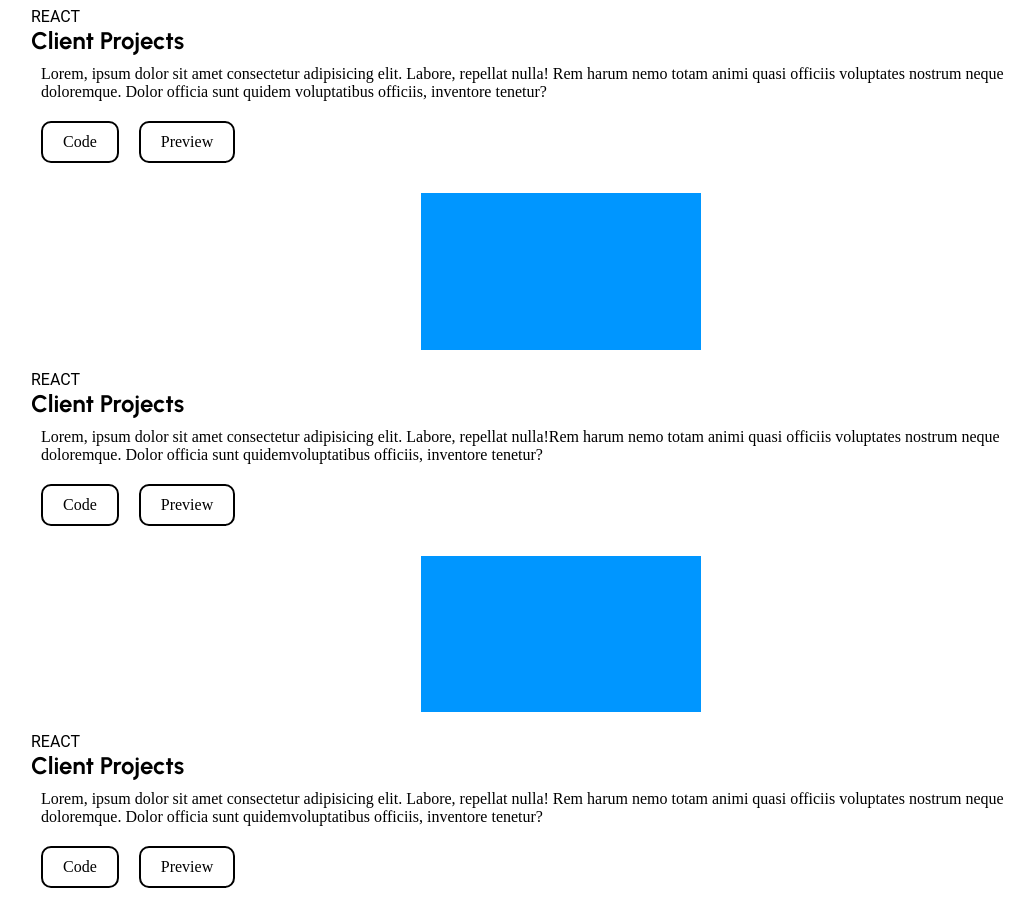
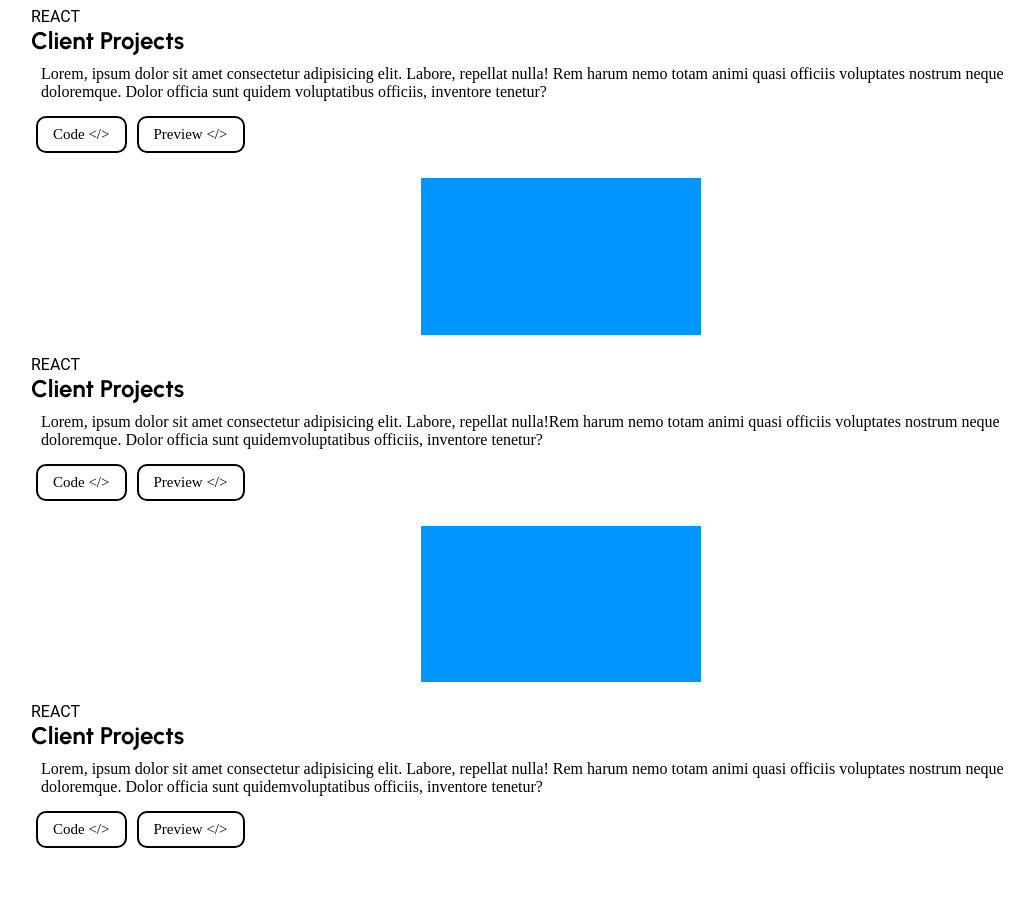
Before and after one commit to lidiahaile/portfolio, a plain HTML site: page index.html in a window 1280 px wide. Shown: the part 2511-3418 px from the top of the page, without its empty margins (29-1063 px from the left). Drawn offline with Linux system fonts and the light colour scheme.

Commit message:
buttons' styling added in the My Projects section

```diff
--- a/index.html
+++ b/index.html
@@ -66,8 +66,8 @@
            <h2 class="projects__title">Client Projects</h2>
            <p class="projects__paragraph" >Lorem, ipsum dolor sit amet consectetur adipisicing elit. Labore, repellat nulla! Rem harum nemo totam animi quasi officiis voluptates nostrum neque doloremque. Dolor officia sunt quidem voluptatibus officiis, inventore tenetur?</p>
            <div class="projects__buttons">
-               <a class="projects__buttons--code" href=""> Code </a>
-               <a class="projects__buttons--preview" href=""> Preview</a>
+               <a class="projects__buttons--code" href=""> Code &lt;/&gt;</a>
+               <a class="projects__buttons--preview" href=""> Preview &lt;/&gt;</a>
             </div>
 
 
@@ -77,8 +77,8 @@
             <h2 class="projects__title">Client Projects</h2>
             <p class="projects__paragraph">Lorem, ipsum dolor sit amet consectetur adipisicing elit. Labore, repellat nulla!Rem harum nemo totam animi quasi officiis voluptates nostrum neque doloremque. Dolor officia sunt quidemvoluptatibus officiis, inventore tenetur?</p>
             <div class="projects__buttons">
-              <a class="projects__buttons--code" href="">Code </a>
-              <a class="projects__buttons--preview" href=""> Preview</a>
+              <a class="projects__buttons--code" href="">Code &lt;/&gt; </a>
+              <a class="projects__buttons--preview" href=""> Preview &lt;/&gt;</a>
             </div>
 
 
@@ -87,8 +87,8 @@
            <h2 class="projects__title">Client Projects</h2>
             <p class="projects__paragraph">Lorem, ipsum dolor sit amet consectetur adipisicing elit. Labore, repellat nulla! Rem harum nemo totam animi quasi officiis voluptates nostrum neque doloremque. Dolor officia sunt quidemvoluptatibus officiis, inventore tenetur?</p>
            <div class="projects__buttons">
-               <a class="projects__buttons--code" href="">Code </a>
-               <a class="projects__buttons--preview" href=""> Preview</a>
+               <a class="projects__buttons--code" href="">Code &lt;/&gt;</a>
+               <a class="projects__buttons--preview" href=""> Preview &lt;/&gt;</a>
             </div>
 
     </main>
--- a/style.scss
+++ b/style.scss
@@ -269,10 +269,12 @@ $color-tertiary: #f0a500;
         align-self: flex-start;
         margin: 0px;
         padding: 0px;
+        font-size: 15px;
 
         .projects__buttons--code{
-            margin: 10px;
-            padding: 10px 20px;
+
+            margin: 5px;
+            padding: 8px 15px;
             border-radius: 10px;
             color: $color-primary;
             background-color: $color-secondary;
@@ -281,8 +283,8 @@ $color-tertiary: #f0a500;
         }
 
        .projects__buttons--preview{
-           margin: 10px;
-           padding: 10px 20px;
+           margin: 5px;
+           padding: 8px 15px;
             border-radius: 10px;
             color: $color-primary;
             border: 2px solid $color-primary;
```
Also changed, not shown: style.css, 1 other file.
